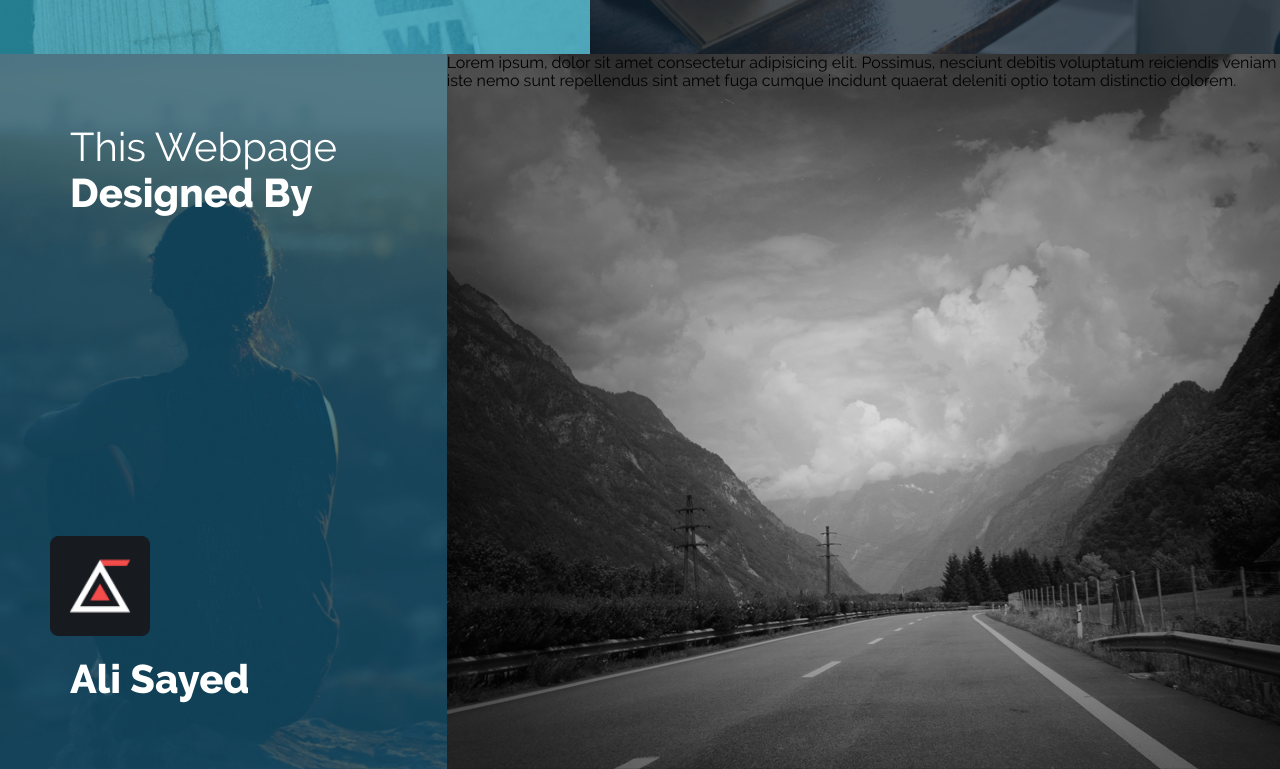
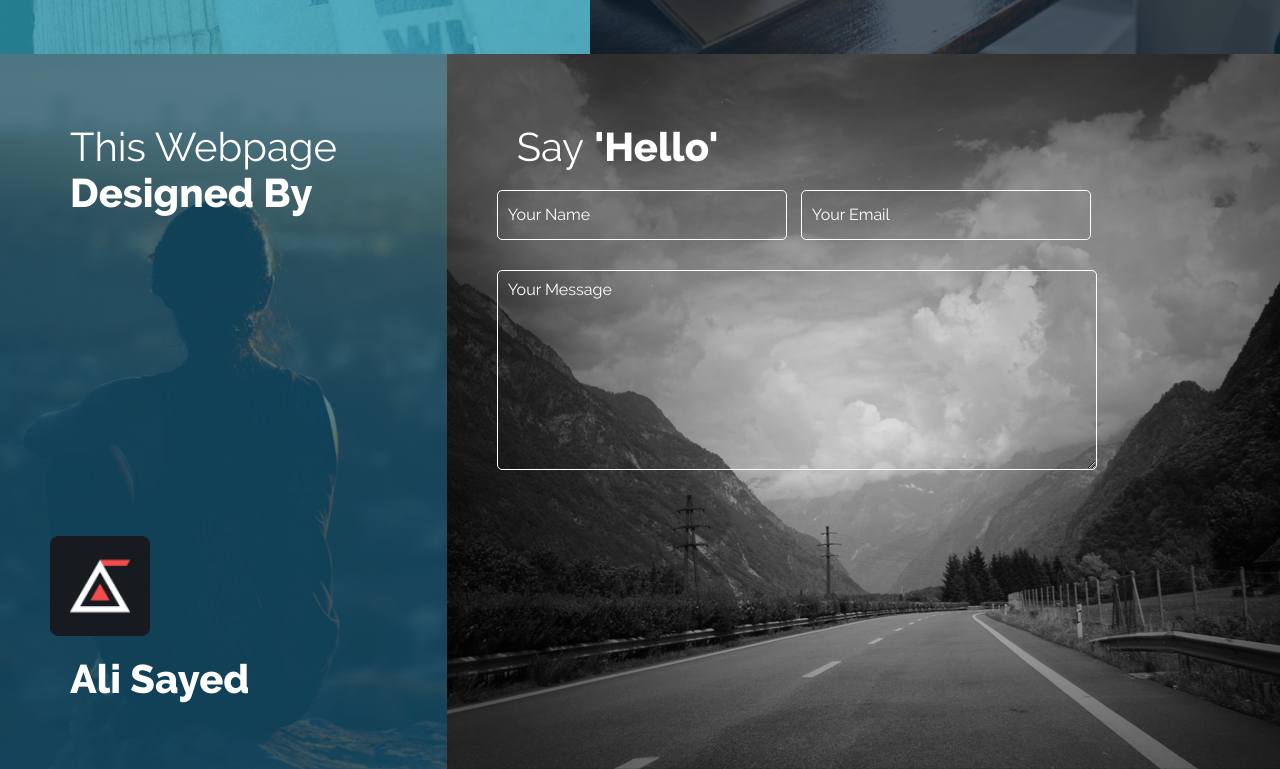
Before and after one commit to AntonVoronezh/educaton-HTML-CSS-1, a plain HTML site: page index.html in a window 1280 px wide. Shown: the part 1455-2224 px from the top of the page. Drawn offline with Linux system fonts and the light colour scheme.

Commit message:
add form

```diff
--- a/css/blocks/footer.css
+++ b/css/blocks/footer.css
@@ -34,3 +34,32 @@
     color: #ffffff;
     margin: 20px;
 }
+
+.comment-form__top {
+    color: #ffffff;
+}
+.comment-form__text {
+    padding: 10px;
+    margin-right: 10px;
+    color: #ffffff;
+    border: 1px solid #ffffff;
+    border-radius: 5px;
+    width: 290px;
+    height: 50px;
+    background-color: transparent;
+}
+
+.comment-form__textarea {
+    margin-top: 30px;
+    padding: 10px;
+    color: #ffffff;
+    border: 1px solid #ffffff;
+    border-radius: 5px;
+    width: 600px;
+    height: 200px;
+    background-color: transparent;
+}
+
+::placeholder {
+    color: #ffffff;
+}
--- a/index.html
+++ b/index.html
@@ -167,14 +167,27 @@
                                 <img src="img/decor/1.png" alt="info" class="img img--decor-footer">
                             </div>
                             <div class="title title--footer">
-                                    <span class="bold">Ali Sayed</span>
-                                </div>
+                                <span class="bold">Ali Sayed</span>
+                            </div>
                         </div>
                     </div>
                     <div class="footer__right">
-                        Lorem ipsum, dolor sit amet consectetur adipisicing elit. Possimus, nesciunt debitis
-                        voluptatum reiciendis veniam deserunt iste nemo sunt repellendus sint amet fuga cumque
-                        incidunt quaerat deleniti optio totam distinctio dolorem.
+                        <div class="header__right-wrap">
+                            <div class="title title--footer">
+                                <span class="light">Say </span>
+                                <span class="bold">'Hello'</span>
+                            </div>
+                            <form action="url" class="comment-form">
+                                <div class="comment-form__top">
+                                    <input type="text" id="comment-form__text" class="comment-form__text" placeholder="Your Name">
+                                    <input type="text" id="comment-form__text" class="comment-form__text" placeholder="Your Email">
+                                   </div>
+                                   <div class="comment-form__bottom">
+                                    <textarea name="form" id="comment-form__textarea" class="comment-form__textarea"
+                                    placeholder="Your Message"></textarea>
+                                    </div>
+                            </form>
+                        </div>
                     </div>
                     <!-- end container -->
                 </footer>
```
